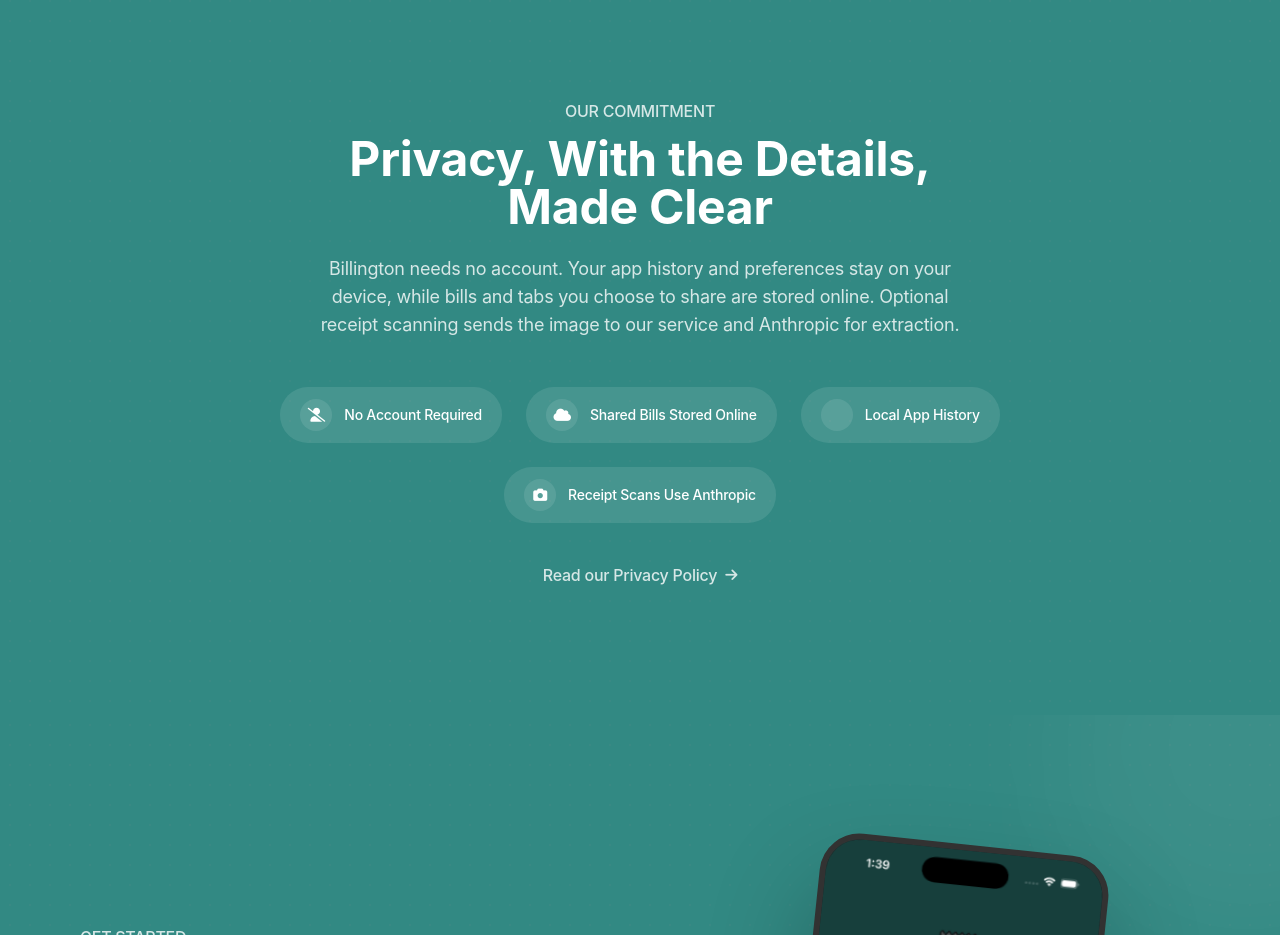
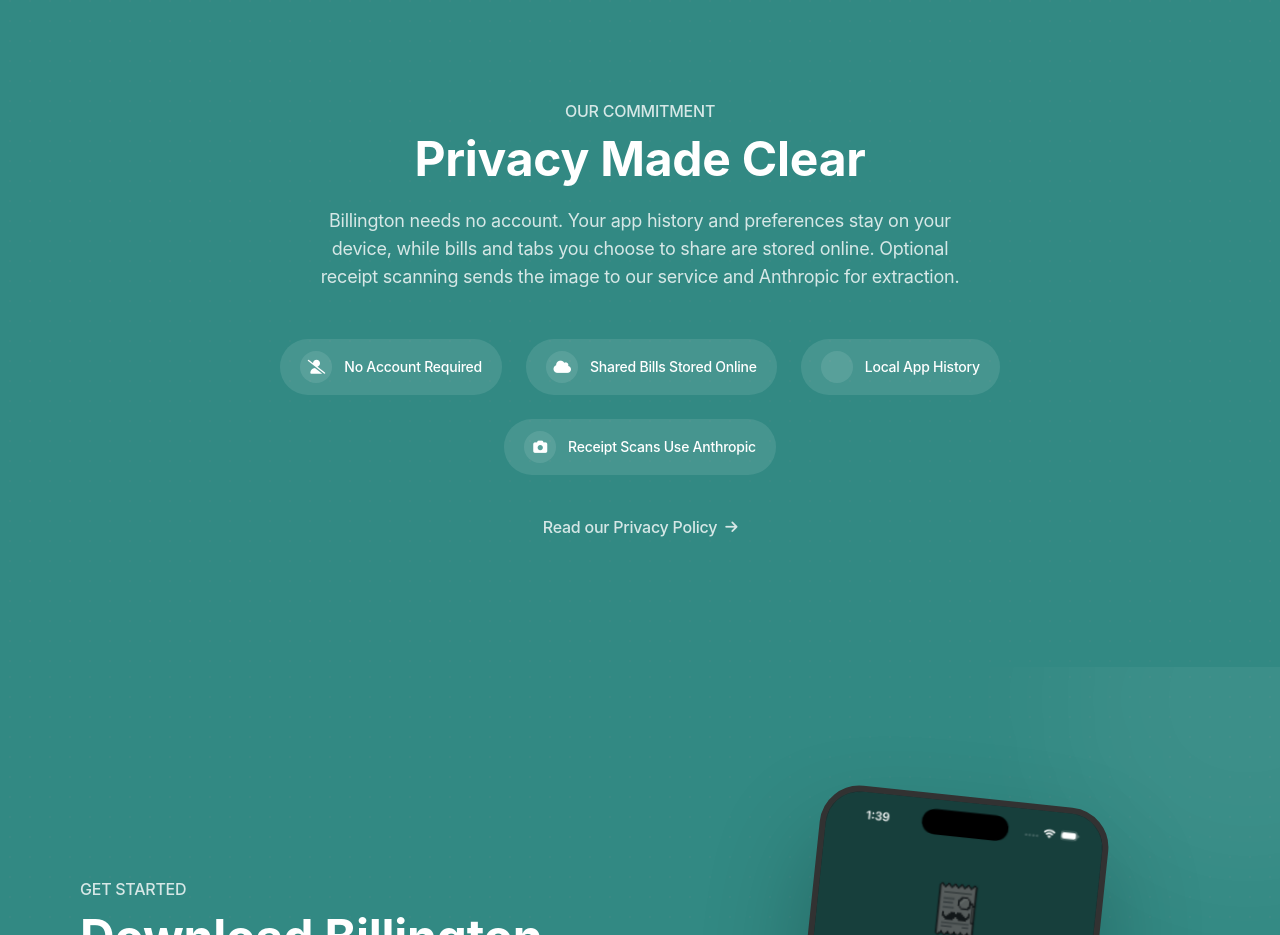
Before and after one commit to dhaliwalg/fluffy-barnacle, a Next.js app in the folder checkm8-web/: page / in a window 1280 px wide. Shown: the part 3120-4055 px from the top of the page. Built offline with nearby package versions, Linux system fonts and the light colour scheme.

Commit message:
copy: simplify privacy section heading

```diff
--- a/checkm8-web/components/Privacy.tsx
+++ b/checkm8-web/components/Privacy.tsx
@@ -53,9 +53,7 @@
                 : "opacity-0 translate-y-12"
             }`}
           >
-            Privacy, With the Details,
-            <br />
-            Made Clear
+            Privacy Made Clear
           </h2>
           <p
             className={`text-white/80 max-w-2xl mx-auto text-lg mb-12 transition-all duration-700 delay-100 ${
```
